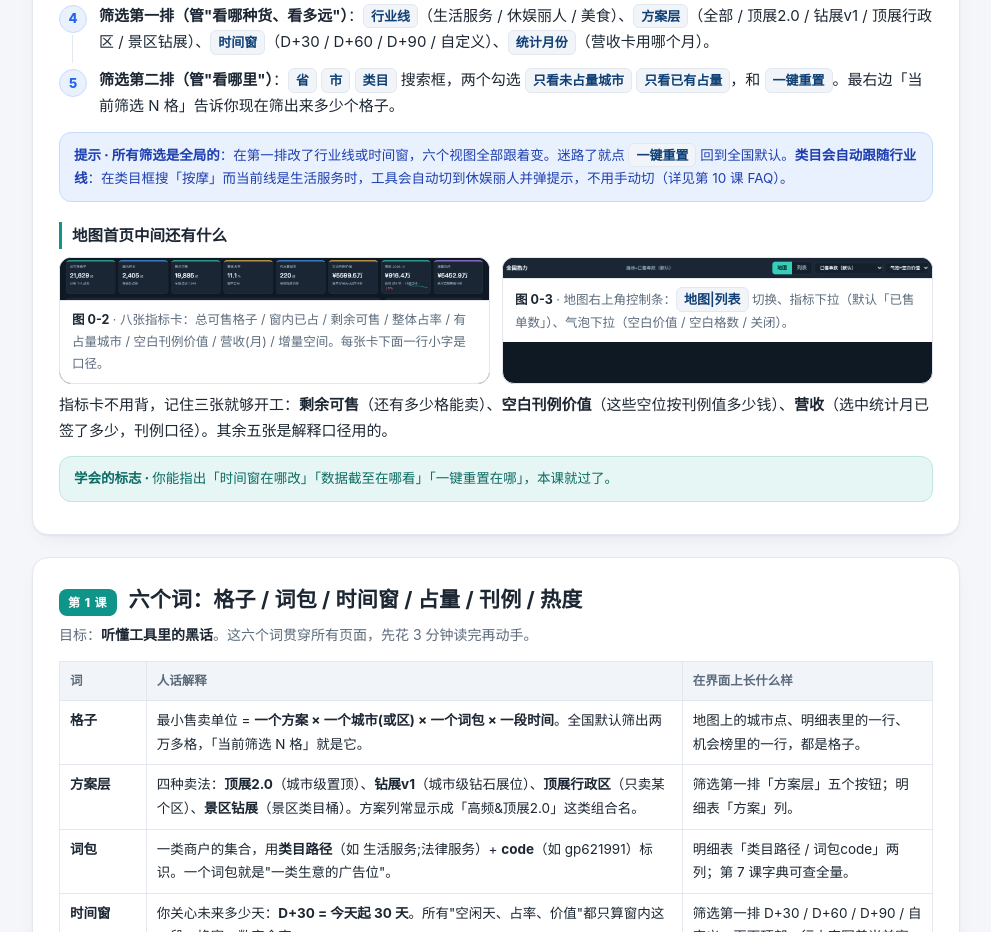
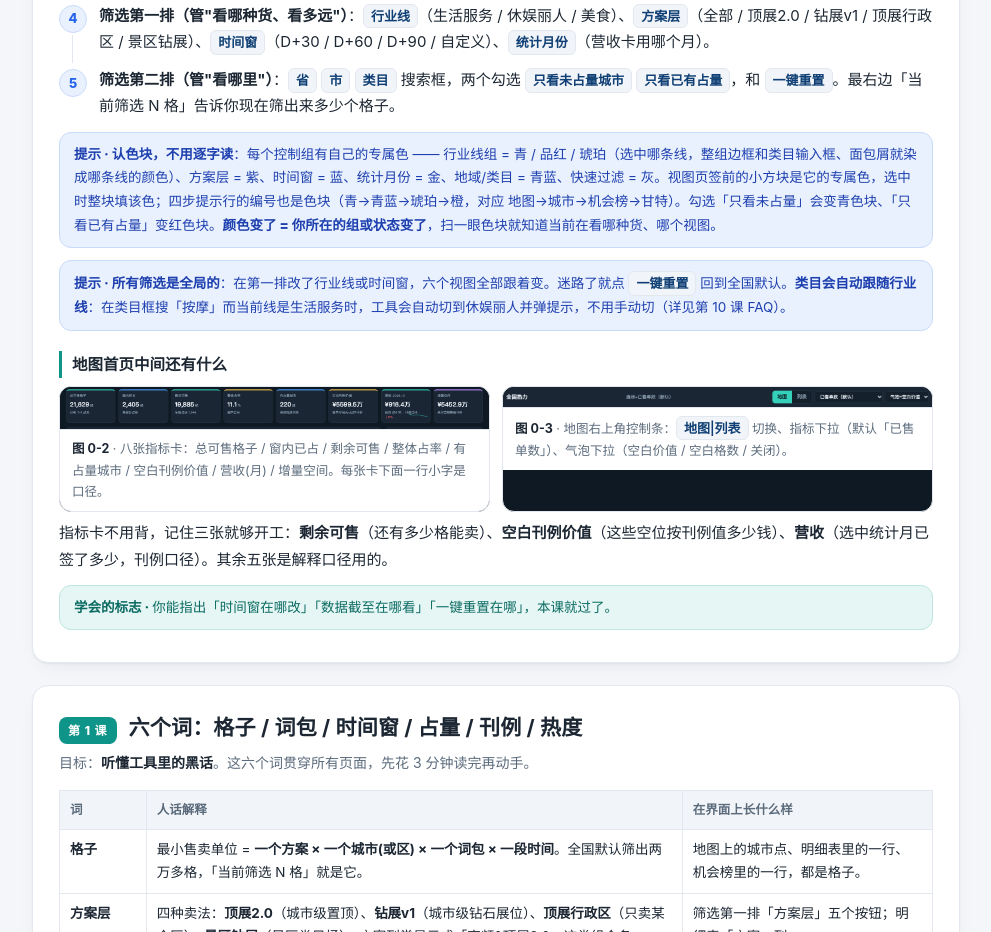
Before and after one commit to 609725591-spec/tdz-work-map, a plain HTML site: page guide.html in a window 1280 px wide. Shown: the part 1249-2181 px from the top of the page, without its empty margins (144-1135 px from the left). Drawn offline with Linux system fonts and the light colour scheme.

Commit message:
data 2026-11-25 · T+1 批次

```diff
--- a/guide.html
+++ b/guide.html
@@ -188,6 +188,7 @@ footer{margin:26px 0 40px; color:var(--sub); font-size:12.5px; text-align:center
     <li><span class="k">筛选第一排（管"看哪种货、看多远"）</span>：<span class="tap">行业线</span>（生活服务 / 休娱丽人 / 美食）、<span class="tap">方案层</span>（全部 / 顶展2.0 / 钻展v1 / 顶展行政区 / 景区钻展）、<span class="tap">时间窗</span>（D+30 / D+60 / D+90 / 自定义）、<span class="tap">统计月份</span>（营收卡用哪个月）。</li>
     <li><span class="k">筛选第二排（管"看哪里"）</span>：<span class="tap">省</span> <span class="tap">市</span> <span class="tap">类目</span> 搜索框，两个勾选 <span class="tap">只看未占量城市</span> <span class="tap">只看已有占量</span>，和 <span class="tap">一键重置</span>。最右边「当前筛选 N 格」告诉你现在筛出来多少个格子。</li>
   </ol>
+  <div class="note"><b>认色块，不用逐字读</b>：每个控制组有自己的专属色 —— 行业线组 = 青 / 品红 / 琥珀（选中哪条线，整组边框和类目输入框、面包屑就染成哪条线的颜色）、方案层 = 紫、时间窗 = 蓝、统计月份 = 金、地域/类目 = 青蓝、快速过滤 = 灰。视图页签前的小方块是它的专属色，选中时整块填该色；四步提示行的编号也是色块（青→青蓝→琥珀→橙，对应 地图→城市→机会榜→甘特）。勾选「只看未占量」会变青色块、「只看已有占量」变红色块。<b>颜色变了 = 你所在的组或状态变了</b>，扫一眼色块就知道当前在看哪种货、哪个视图。</div>
   <div class="note"><b>所有筛选是全局的</b>：在第一排改了行业线或时间窗，六个视图全部跟着变。迷路了就点 <span class="tap">一键重置</span> 回到全国默认。<b>类目会自动跟随行业线</b>：在类目框搜「按摩」而当前线是生活服务时，工具会自动切到休娱丽人并弹提示，不用手动切（详见第 10 课 FAQ）。</div>
   <h3>地图首页中间还有什么</h3>
   <div class="shotrow">
```
